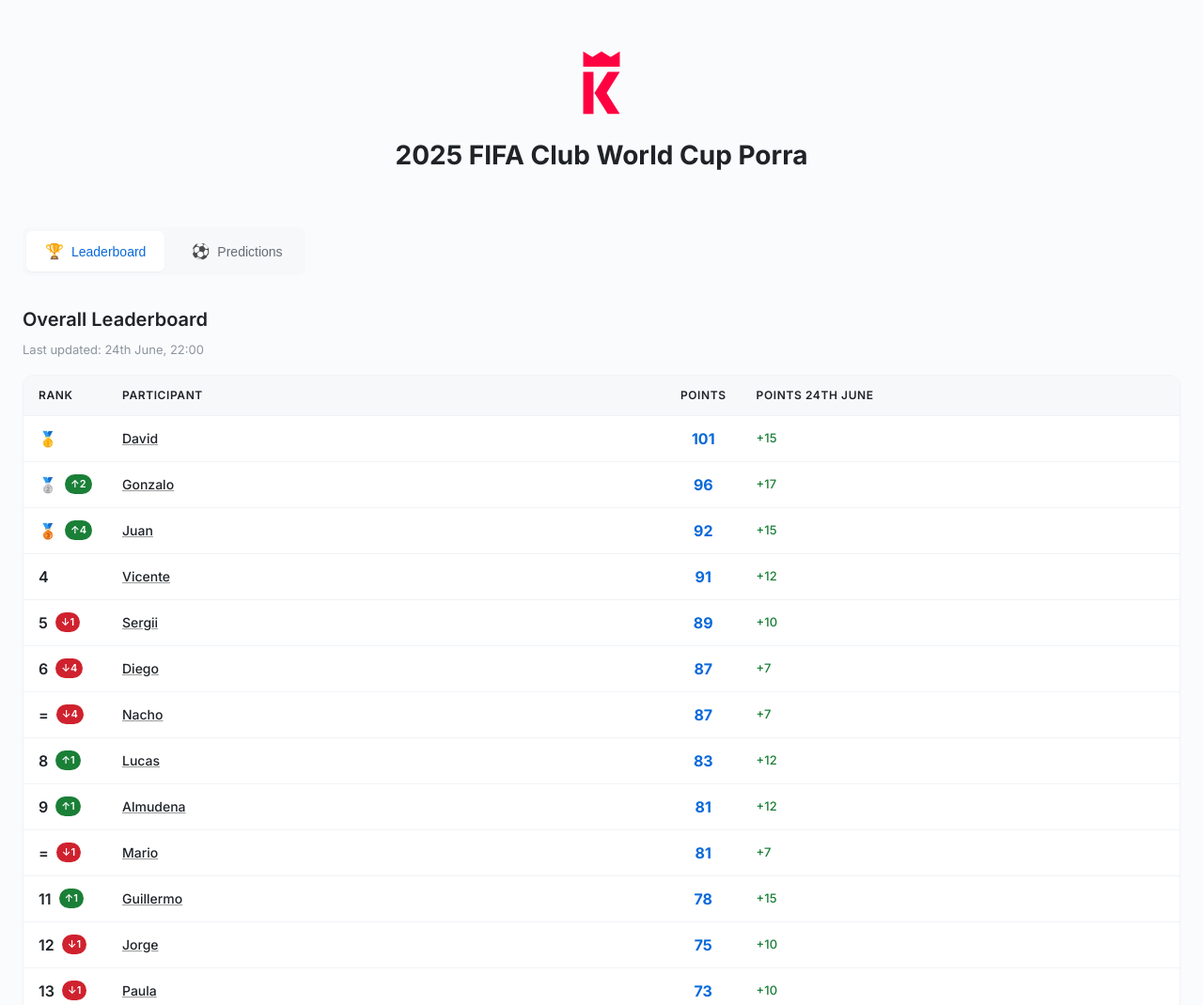
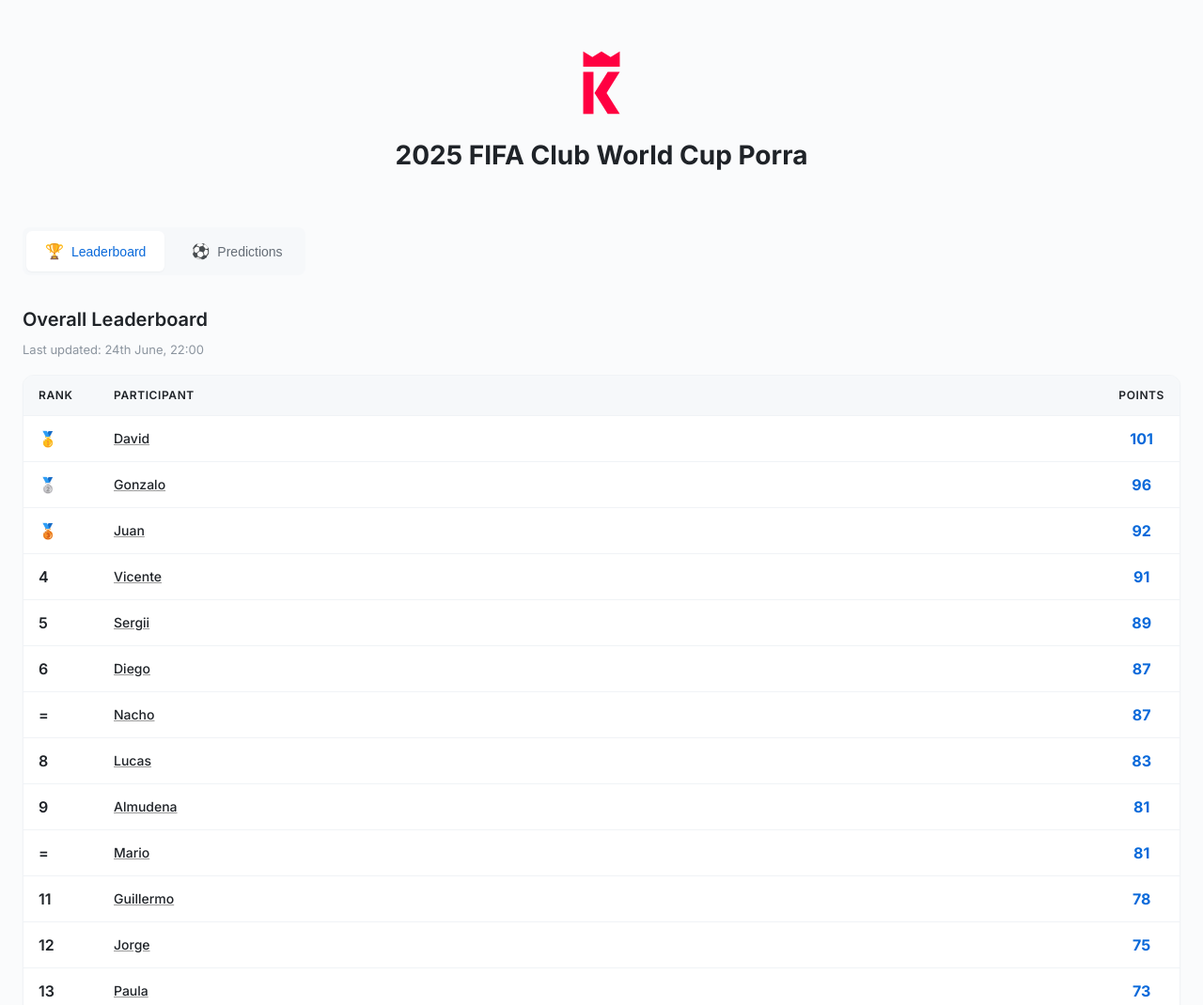
Before and after one commit to jarlitt/kingmakers-predict, a plain HTML site: page index.html in a window 1280 px wide. Shown: the top 1070 px of the page at 94% size. Drawn offline with Linux system fonts and the light colour scheme.

Commit message:
Hide position change arrows in leaderboard

```diff
--- a/styles.css
+++ b/styles.css
@@ -379,10 +379,7 @@ body {
 }
 
 .rank-change {
-  font-size: 11px;
-  font-weight: 600;
-  padding: 2px 6px;
-  border-radius: 12px;
+  display: none;
 }
 
 .rank-change.up {
@@ -707,3 +704,5 @@ body {
 #standingsSection{margin:32px 0;}
 
 .logo{width:80px;height:auto;display:block;margin:0 auto 16px}
+
+#prevDayHeader, .gained-cell{display:none;}
```
